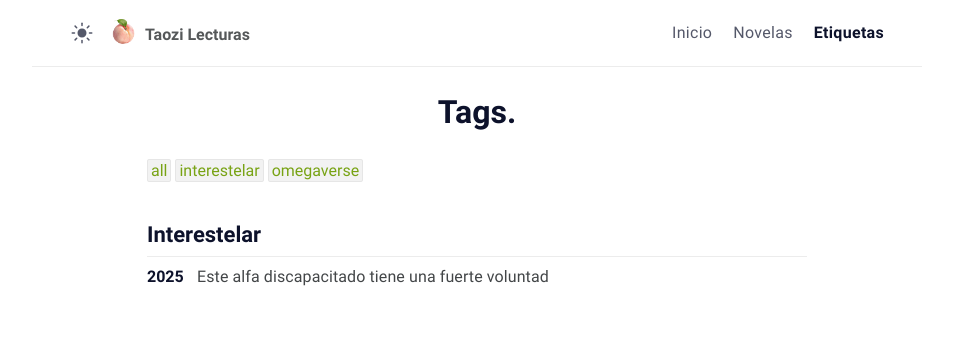
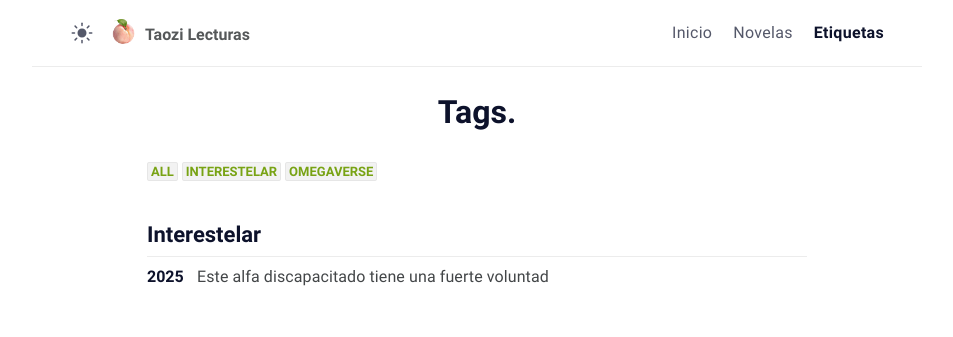
Before and after one commit to taozi-lecturas/taozi-lecturas.github.io, a Jekyll site: the page built from tags.html, in a window 1280 px wide. Shown: the top 337 px of the page, without its empty margins (163-1116 px from the left). Built offline with Jekyll 4.4.1, drawn with Linux system fonts in a browser that asks for light colours.

Commit message:
Update style for tags

```diff
--- a/_layouts/novel-info.html
+++ b/_layouts/novel-info.html
@@ -40,7 +40,8 @@
             <span itemprop="keywords">
               {% for tag in tags %}
               <a class="tag"
-                href="/tags/#{{tag | downcase | slugify}}">{{tag | upcase }}</a>{% unless forloop.last %},{% endunless %}
+                href="/tags/#{{tag | downcase | slugify}}">{{tag | upcase }}</a>
+                <!-- {% unless forloop.last %},{% endunless %} -->
               {% endfor %}
             </span>
           </div>
--- a/_sass/klise/_layout.scss
+++ b/_sass/klise/_layout.scss
@@ -399,6 +399,9 @@
 .archive-tags {
   height: auto;
   .tag-item {
+    font-weight: $bold-weight;
+    font-size: $small-font-size - 1;
+    text-transform: uppercase;
     padding: 1px 3px;
     border-radius: 2px;
     border: 1px solid rgba(128, 128, 128, 0.1);
--- a/_sass/klise/_post.scss
+++ b/_sass/klise/_post.scss
@@ -13,12 +13,17 @@
   // margin-bottom: 3em;
 
   .tags {
-    margin-left: 3px;
+    // margin-left: 3px;
+    margin-left: 0px;
     letter-spacing: 0.5px;
 
     .tag {
       font-weight: $bold-weight;
       font-size: $small-font-size - 2;
+      padding: 1px 3px;
+      border-radius: 2px;
+      border: 1px solid rgba(128,128,128,0.1);
+      background-color: rgba(128,128,128,0.1);
 
       &:hover {
         text-decoration: none;
```
